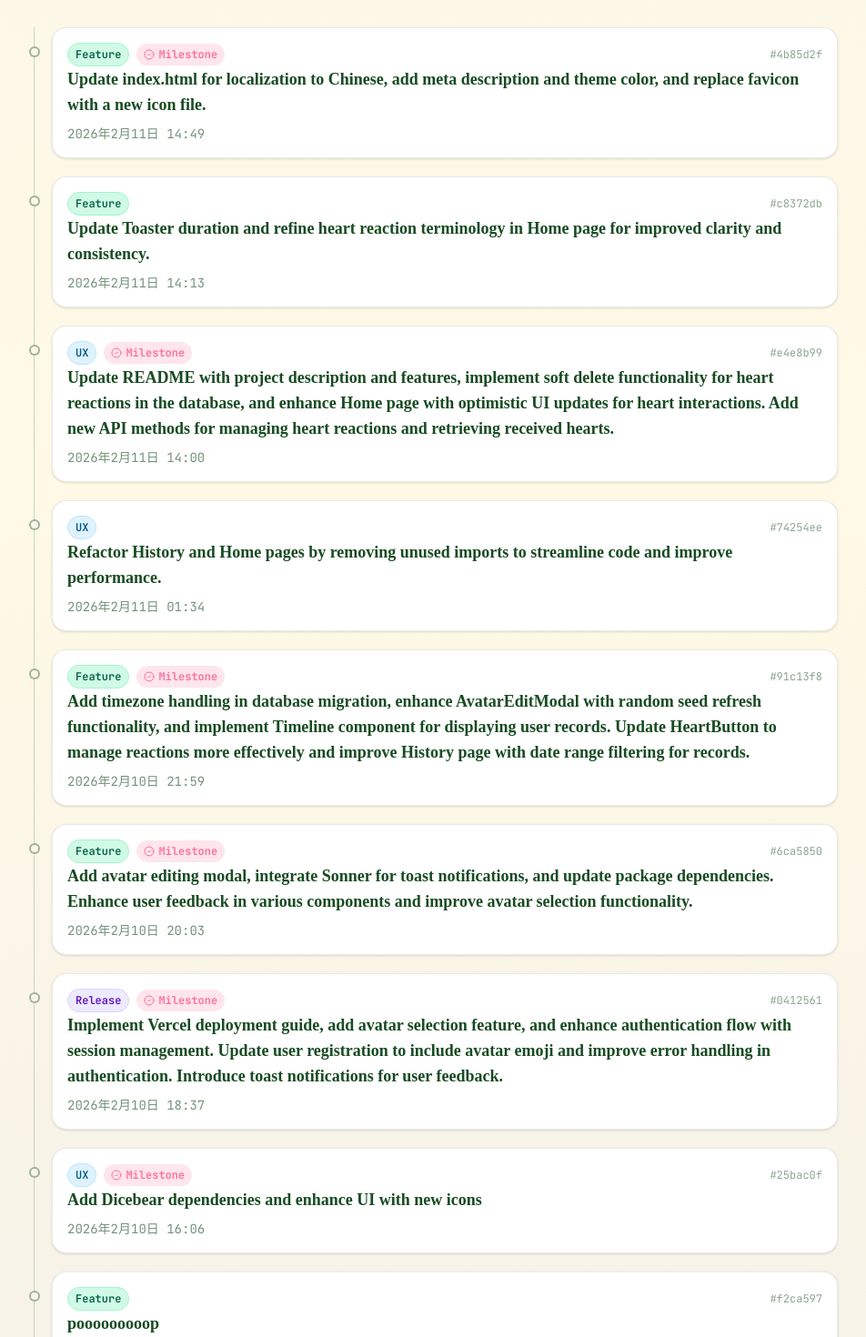
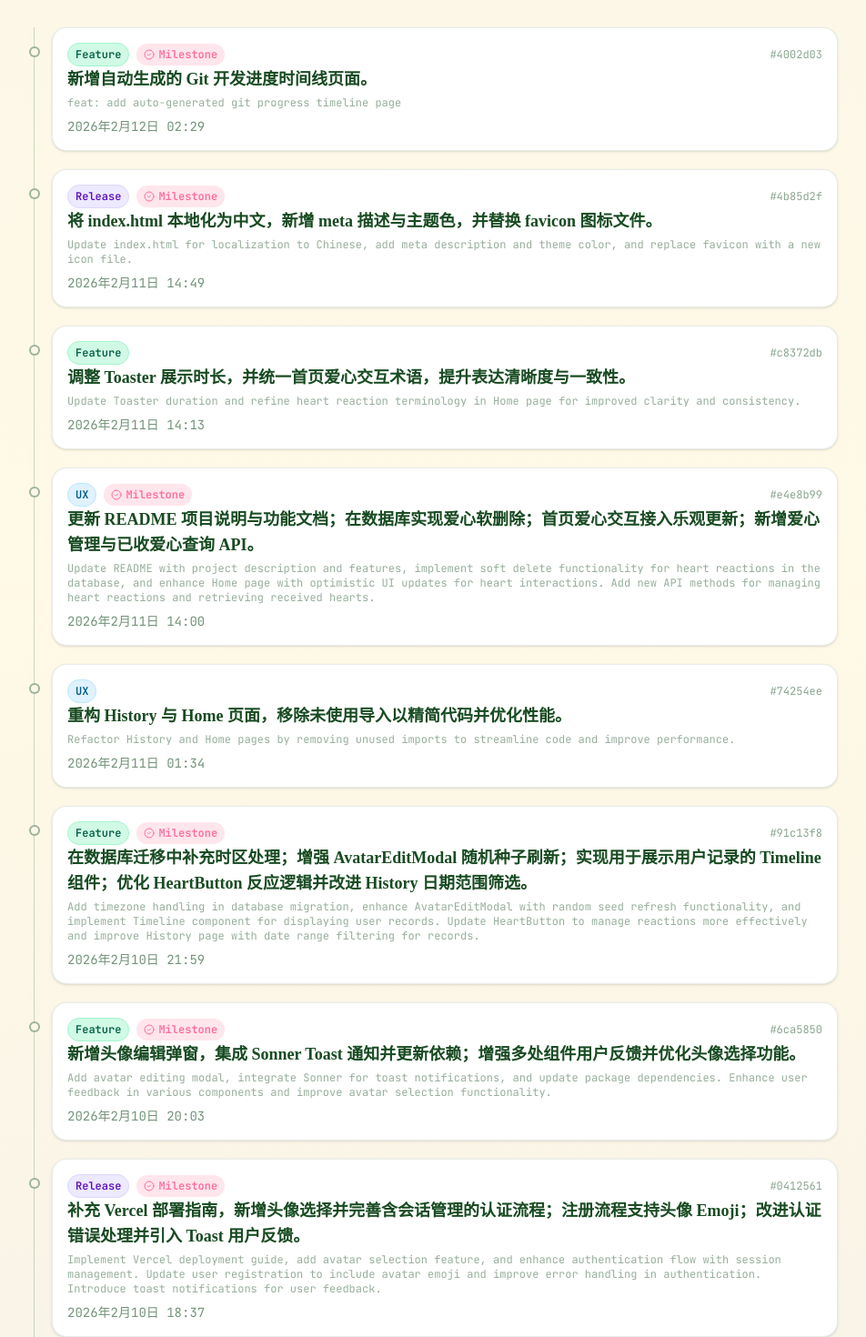
Before and after one commit to quirkybird/pooop, a React (Vite) app: page /dev-progress in a window 1280 px wide. Shown: the part 500-1970 px from the top of the page at 91% size, without its empty margins (167-1119 px from the left). Built offline with nearby package versions, Linux system fonts and the light colour scheme; no server answers; a web font is replaced by a local one.

Commit message:
feat: localize dev timeline commit messages to Chinese

```diff
--- a/scripts/generate-dev-progress.mjs
+++ b/scripts/generate-dev-progress.mjs
@@ -8,11 +8,89 @@ const __dirname = dirname(__filename);
 const projectRoot = resolve(__dirname, '..');
 const outputPath = resolve(projectRoot, 'src/data/dev-progress.json');
 
+const exactTranslations = new Map([
+  [
+    'Update index.html for localization to Chinese, add meta description and theme color, and replace favicon with a new icon file.',
+    '将 index.html 本地化为中文，新增 meta 描述与主题色，并替换 favicon 图标文件。',
+  ],
+  [
+    'Update Toaster duration and refine heart reaction terminology in Home page for improved clarity and consistency.',
+    '调整 Toaster 展示时长，并统一首页爱心交互术语，提升表达清晰度与一致性。',
+  ],
+  [
+    'Update README with project description and features, implement soft delete functionality for heart reactions in the database, and enhance Home page with optimistic UI updates for heart interactions. Add new API methods for managing heart reactions and retrieving received hearts.',
+    '更新 README 项目说明与功能文档；在数据库实现爱心软删除；首页爱心交互接入乐观更新；新增爱心管理与已收爱心查询 API。',
+  ],
+  [
+    'Refactor History and Home pages by removing unused imports to streamline code and improve performance.',
+    '重构 History 与 Home 页面，移除未使用导入以精简代码并优化性能。',
+  ],
+  [
+    'Add timezone handling in database migration, enhance AvatarEditModal with random seed refresh functionality, and implement Timeline component for displaying user records. Update HeartButton to manage reactions more effectively and improve History page with date range filtering for records.',
+    '在数据库迁移中补充时区处理；增强 AvatarEditModal 随机种子刷新；实现用于展示用户记录的 Timeline 组件；优化 HeartButton 反应逻辑并改进 History 日期范围筛选。',
+  ],
+  [
+    'Add avatar editing modal, integrate Sonner for toast notifications, and update package dependencies. Enhance user feedback in various components and improve avatar selection functionality.',
+    '新增头像编辑弹窗，集成 Sonner Toast 通知并更新依赖；增强多处组件用户反馈并优化头像选择功能。',
+  ],
+  [
+    'Implement Vercel deployment guide, add avatar selection feature, and enhance authentication flow with session management. Update user registration to include avatar emoji and improve error handling in authentication. Introduce toast notifications for user feedback.',
+    '补充 Vercel 部署指南，新增头像选择并完善含会话管理的认证流程；注册流程支持头像 Emoji；改进认证错误处理并引入 Toast 用户反馈。',
+  ],
+  [
+    'Add Dicebear dependencies and enhance UI with new icons',
+    '新增 Dicebear 依赖，并使用新图标增强界面表现。',
+  ],
+  [
+    'feat: add auto-generated git progress timeline page',
+    '新增自动生成的 Git 开发进度时间线页面。',
+  ],
+  ['pooooooooop', '项目初始化首个提交。'],
+]);
+
+function translateTitle(title) {
+  if (exactTranslations.has(title)) {
+    return exactTranslations.get(title);
+  }
+
+  if (/[\u4e00-\u9fff]/.test(title)) {
+    return title;
+  }
+
+  const conventionalMatch = title.match(
+    /^(feat|fix|chore|docs|refactor|style|perf|test)(\([^)]+\))?:\s*(.+)$/i
+  );
+  if (conventionalMatch) {
+    const type = conventionalMatch[1].toLowerCase();
+    const detail = conventionalMatch[3];
+    const typeLabel = {
+      feat: '新功能',
+      fix: '修复',
+      chore: '工程维护',
+      docs: '文档',
+      refactor: '重构',
+      style: '样式',
+      perf: '性能优化',
+      test: '测试',
+    }[type];
+
+    return `${typeLabel}：${detail}`;
+  }
+
+  return title
+    .replace(/^Add\b/i, '新增')
+    .replace(/^Update\b/i, '更新')
+    .replace(/^Implement\b/i, '实现')
+    .replace(/^Refactor\b/i, '重构')
+    .replace(/^Fix\b/i, '修复')
+    .replace(/^Remove\b/i, '移除');
+}
+
 function categoryFromTitle(title) {
   const t = title.toLowerCase();
 
   if (
-    /\b(release|deploy|production|publish|vercel)\b/.test(t) ||
+    /\b(release|deploy|production|publish|vercel|localization)\b/.test(t) ||
     /本地化|发布|上线|部署/.test(title)
   ) {
     return 'Release';
@@ -53,6 +131,7 @@ function parseGitLog(raw) {
     .map((line) => {
       const [fullHash, shortHash, isoDate, subject] = line.split('\x1f');
       const title = (subject || '').trim() || 'No commit message';
+      const titleZh = translateTitle(title);
       const category = categoryFromTitle(title);
 
       return {
@@ -60,6 +139,7 @@ function parseGitLog(raw) {
         fullHash,
         date: isoDate,
         title,
+        titleZh,
         category,
         milestone: milestoneFromTitle(title, category),
       };
--- a/src/data/dev-progress.json
+++ b/src/data/dev-progress.json
@@ -1,13 +1,23 @@
 {
-  "generatedAt": "2026-02-12T02:27:44.952Z",
-  "total": 9,
+  "generatedAt": "2026-02-12T02:37:23.304Z",
+  "total": 10,
   "commits": [
+    {
+      "hash": "4002d03",
+      "fullHash": "4002d038649b9263bdade537a7986fa3da91a03b",
+      "date": "2026-02-12T10:29:28+08:00",
+      "title": "feat: add auto-generated git progress timeline page",
+      "titleZh": "新增自动生成的 Git 开发进度时间线页面。",
+      "category": "Feature",
+      "milestone": true
+    },
     {
       "hash": "4b85d2f",
       "fullHash": "4b85d2f67d578727a298a0532628c6c14240398c",
       "date": "2026-02-11T22:49:24+08:00",
       "title": "Update index.html for localization to Chinese, add meta description and theme color, and replace favicon with a new icon file.",
-      "category": "Feature",
+      "titleZh": "将 index.html 本地化为中文，新增 meta 描述与主题色，并替换 favicon 图标文件。",
+      "category": "Release",
       "milestone": true
     },
     {
@@ -15,6 +25,7 @@
       "fullHash": "c8372db04479374e5ddee44076a8872f8785ce4c",
       "date": "2026-02-11T22:13:11+08:00",
       "title": "Update Toaster duration and refine heart reaction terminology in Home page for improved clarity and consistency.",
+      "titleZh": "调整 Toaster 展示时长，并统一首页爱心交互术语，提升表达清晰度与一致性。",
       "category": "Feature",
       "milestone": false
     },
@@ -23,6 +34,7 @@
       "fullHash": "e4e8b999df6e2d85ae476afe7ce2235f9dfc115a",
       "date": "2026-02-11T22:00:21+08:00",
       "title": "Update README with project description and features, implement soft delete functionality for heart reactions in the database, and enhance Home page with optimistic UI updates for heart interactions. Add new API methods for managing heart reactions and retrieving received hearts.",
+      "titleZh": "更新 README 项目说明与功能文档；在数据库实现爱心软删除；首页爱心交互接入乐观更新；新增爱心管理与已收爱心查询 API。",
       "category": "UX",
       "milestone": true
     },
@@ -31,6 +43,7 @@
       "fullHash": "74254ee4aa9fa8c4080feb6ce813a33ec2f11a02",
       "date": "2026-02-11T09:34:09+08:00",
       "title": "Refactor History and Home pages by removing unused imports to streamline code and improve performance.",
+      "titleZh": "重构 History 与 Home 页面，移除未使用导入以精简代码并优化性能。",
       "category": "UX",
       "milestone": false
     },
@@ -39,6 +52,7 @@
       "fullHash": "91c13f857f20709e44e4d47ebf2725760e802cae",
       "date": "2026-02-11T05:59:45+08:00",
       "title": "Add timezone handling in database migration, enhance AvatarEditModal with random seed refresh functionality, and implement Timeline component for displaying user records. Update HeartButton to manage reactions more effectively and improve History page with date range filtering for records.",
+      "titleZh": "在数据库迁移中补充时区处理；增强 AvatarEditModal 随机种子刷新；实现用于展示用户记录的 Timeline 组件；优化 HeartButton 反应逻辑并改进 History 日期范围筛选。",
       "category": "Feature",
       "milestone": true
     },
@@ -47,6 +61,7 @@
       "fullHash": "6ca5850eaf514746e79f171f9b594631f8c49961",
       "date": "2026-02-11T04:03:48+08:00",
       "title": "Add avatar editing modal, integrate Sonner for toast notifications, and update package dependencies. Enhance user feedback in various components and improve avatar selection functionality.",
+      "titleZh": "新增头像编辑弹窗，集成 Sonner Toast 通知并更新依赖；增强多处组件用户反馈并优化头像选择功能。",
       "category": "Feature",
       "milestone": true
     },
@@ -55,6 +70,7 @@
       "fullHash": "04125614523ff1bb573304f2fb452cc27df3b3d5",
       "date": "2026-02-11T02:37:13+08:00",
       "title": "Implement Vercel deployment guide, add avatar selection feature, and enhance authentication flow with session management. Update user registration to include avatar emoji and improve error handling in authentication. Introduce toast notifications for user feedback.",
+      "titleZh": "补充 Vercel 部署指南，新增头像选择并完善含会话管理的认证流程；注册流程支持头像 Emoji；改进认证错误处理并引入 Toast 用户反馈。",
       "category": "Release",
       "milestone": true
     },
@@ -63,6 +79,7 @@
       "fullHash": "25bac0fc360d0c638eb2b8f5234427f215bef80c",
       "date": "2026-02-11T00:06:37+08:00",
       "title": "Add Dicebear dependencies and enhance UI with new icons",
+      "titleZh": "新增 Dicebear 依赖，并使用新图标增强界面表现。",
       "category": "UX",
       "milestone": true
     },
@@ -71,6 +88,7 @@
       "fullHash": "f2ca5971a4dab849bb467998bac844d52c3ccd93",
       "date": "2026-02-10T23:34:50+08:00",
       "title": "pooooooooop",
+      "titleZh": "项目初始化首个提交。",
       "category": "Feature",
       "milestone": false
     }
--- a/src/pages/DevProgress.tsx
+++ b/src/pages/DevProgress.tsx
@@ -17,6 +17,7 @@ type CommitItem = {
   fullHash?: string;
   date: string;
   title: string;
+  titleZh?: string;
   category: 'Setup' | 'Feature' | 'UX' | 'Release';
   milestone?: boolean;
 };
@@ -151,7 +152,12 @@ export function DevProgress() {
                   )}
                   <span className="ml-auto text-xs font-mono text-primary/50">#{item.hash}</span>
                 </div>
-                <h3 className="mt-3 text-base font-semibold text-primary md:text-lg">{item.title}</h3>
+                <h3 className="mt-3 text-base font-semibold text-primary md:text-lg">
+                  {item.titleZh || item.title}
+                </h3>
+                {item.titleZh && item.titleZh !== item.title && (
+                  <p className="mt-1 text-xs text-primary/45">{item.title}</p>
+                )}
                 <p className="mt-2 text-sm text-primary/60">
                   {format(new Date(item.date), 'yyyy年M月d日 HH:mm', { locale: zhCN })}
                 </p>
```
